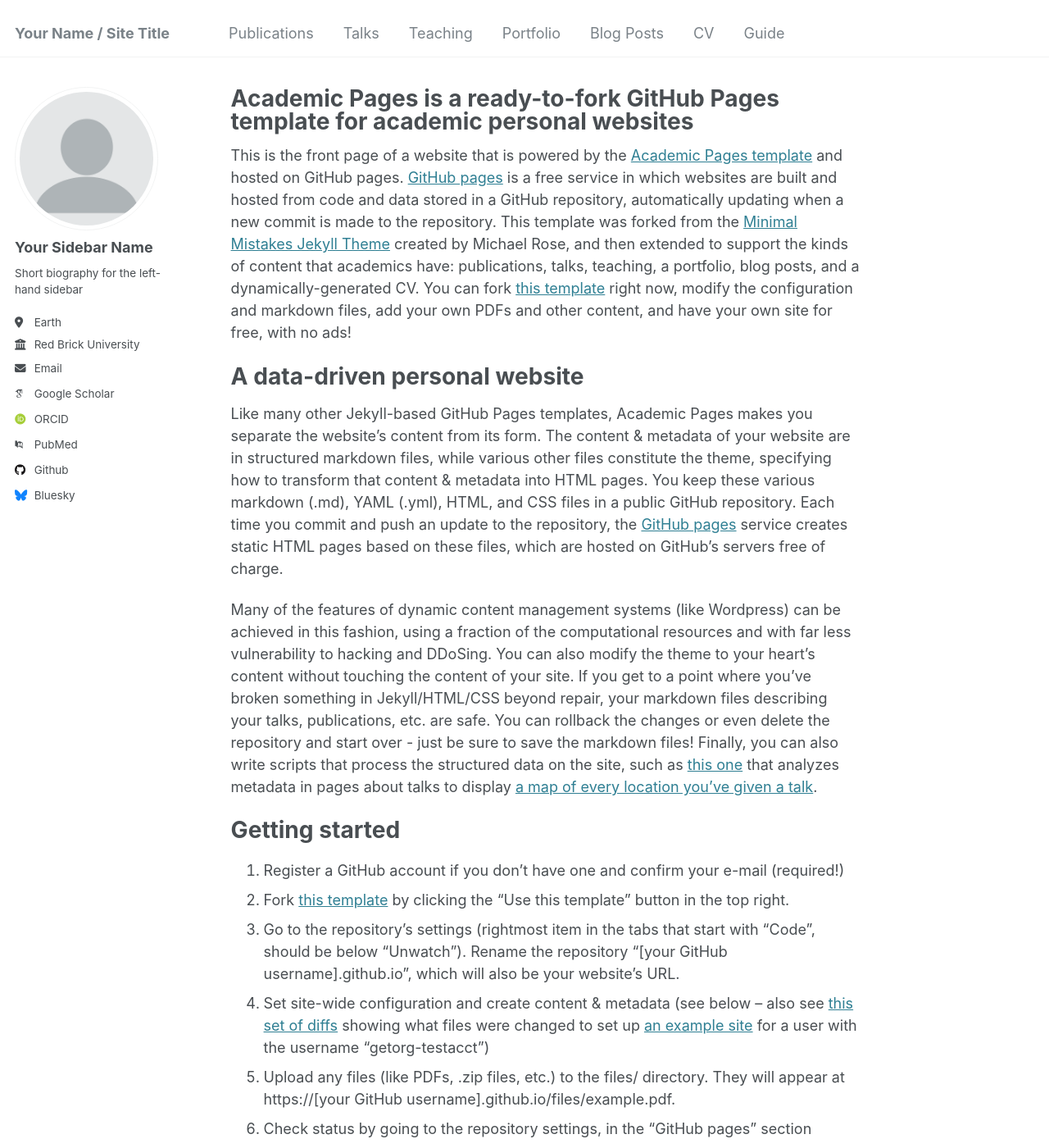
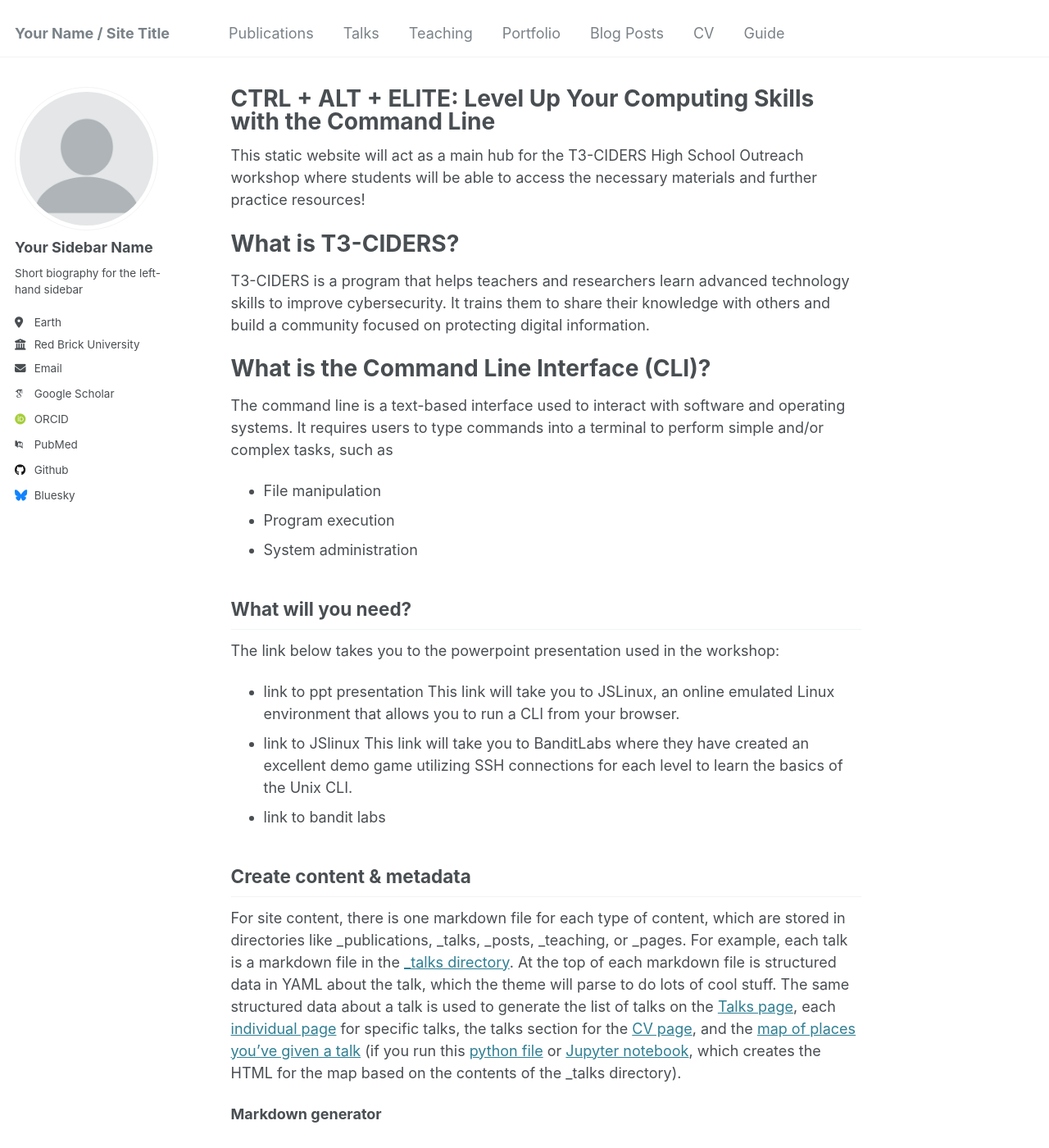
Before and after one commit to lexiluthor05/sandbox1, a Jekyll site: the page built from _pages/about.md, in a window 1280 px wide and 1400 px high. Shown: the whole window at 82% size. Built offline with Jekyll 4.4.1, drawn with Linux system fonts in a browser that asks for light colours; some web fonts are replaced; some of the changed text lies outside the part shown.

Commit message:
Update about.md
curating front page for workshop

```diff
--- a/_pages/about.md
+++ b/_pages/about.md
@@ -1,32 +1,33 @@
 ---
 permalink: /
-title: "Academic Pages is a ready-to-fork GitHub Pages template for academic personal websites"
+title: "CTRL + ALT + ELITE: Level Up Your Computing Skills with the Command Line"
 author_profile: true
 redirect_from:
   - /about/
   - /about.html
 ---
 
-This is the front page of a website that is powered by the [Academic Pages template](https://github.com/academicpages/academicpages.github.io) and hosted on GitHub pages. [GitHub pages](https://pages.github.com) is a free service in which websites are built and hosted from code and data stored in a GitHub repository, automatically updating when a new commit is made to the repository. This template was forked from the [Minimal Mistakes Jekyll Theme](https://mmistakes.github.io/minimal-mistakes/) created by Michael Rose, and then extended to support the kinds of content that academics have: publications, talks, teaching, a portfolio, blog posts, and a dynamically-generated CV. You can fork [this template](https://github.com/academicpages/academicpages.github.io) right now, modify the configuration and markdown files, add your own PDFs and other content, and have your own site for free, with no ads!
+This static website will act as a main hub for the T3-CIDERS High School Outreach workshop where students will be able to access the necessary materials and further practice resources!
 
-A data-driven personal website
+What is T3-CIDERS?
 ======
-Like many other Jekyll-based GitHub Pages templates, Academic Pages makes you separate the website's content from its form. The content & metadata of your website are in structured markdown files, while various other files constitute the theme, specifying how to transform that content & metadata into HTML pages. You keep these various markdown (.md), YAML (.yml), HTML, and CSS files in a public GitHub repository. Each time you commit and push an update to the repository, the [GitHub pages](https://pages.github.com/) service creates static HTML pages based on these files, which are hosted on GitHub's servers free of charge.
+T3-CIDERS is a program that helps teachers and researchers learn advanced technology skills to improve cybersecurity. It trains them to share their knowledge with others and build a community focused on protecting digital information.
 
-Many of the features of dynamic content management systems (like Wordpress) can be achieved in this fashion, using a fraction of the computational resources and with far less vulnerability to hacking and DDoSing. You can also modify the theme to your heart's content without touching the content of your site. If you get to a point where you've broken something in Jekyll/HTML/CSS beyond repair, your markdown files describing your talks, publications, etc. are safe. You can rollback the changes or even delete the repository and start over - just be sure to save the markdown files! Finally, you can also write scripts that process the structured data on the site, such as [this one](https://github.com/academicpages/academicpages.github.io/blob/master/talkmap.ipynb) that analyzes metadata in pages about talks to display [a map of every location you've given a talk](https://academicpages.github.io/talkmap.html).
+What is the Command Line Interface (CLI)?
+======
+The command line is a text-based interface used to interact with software and operating systems. It requires users to type commands into a terminal to perform simple and/or complex tasks, such as
+* File manipulation
+* Program execution
+* System administration
 
-Getting started
-======
-1. Register a GitHub account if you don't have one and confirm your e-mail (required!)
-1. Fork [this template](https://github.com/academicpages/academicpages.github.io) by clicking the "Use this template" button in the top right.
-1. Go to the repository's settings (rightmost item in the tabs that start with "Code", should be below "Unwatch"). Rename the repository "[your GitHub username].github.io", which will also be your website's URL.
-1. Set site-wide configuration and create content & metadata (see below -- also see [this set of diffs](http://archive.is/3TPas) showing what files were changed to set up [an example site](https://getorg-testacct.github.io) for a user with the username "getorg-testacct")
-1. Upload any files (like PDFs, .zip files, etc.) to the files/ directory. They will appear at https://[your GitHub username].github.io/files/example.pdf.
-1. Check status by going to the repository settings, in the "GitHub pages" section
-
-Site-wide configuration
+What will you need?
 ------
-The main configuration file for the site is in the base directory in [_config.yml](https://github.com/academicpages/academicpages.github.io/blob/master/_config.yml), which defines the content in the sidebars and other site-wide features. You will need to replace the default variables with ones about yourself and your site's github repository. The configuration file for the top menu is in [_data/navigation.yml](https://github.com/academicpages/academicpages.github.io/blob/master/_data/navigation.yml). For example, if you don't have a portfolio or blog posts, you can remove those items from that navigation.yml file to remove them from the header.
+The link below takes you to the powerpoint presentation used in the workshop:
+* link to ppt presentation
+This link will take you to JSLinux, an online emulated Linux environment that allows you to run a CLI from your browser.
+* link to JSlinux
+This link will take you to BanditLabs where they have created an excellent demo game utilizing SSH connections for each level to learn the basics of the Unix CLI.
+* link to bandit labs
 
 Create content & metadata
 ------
```
